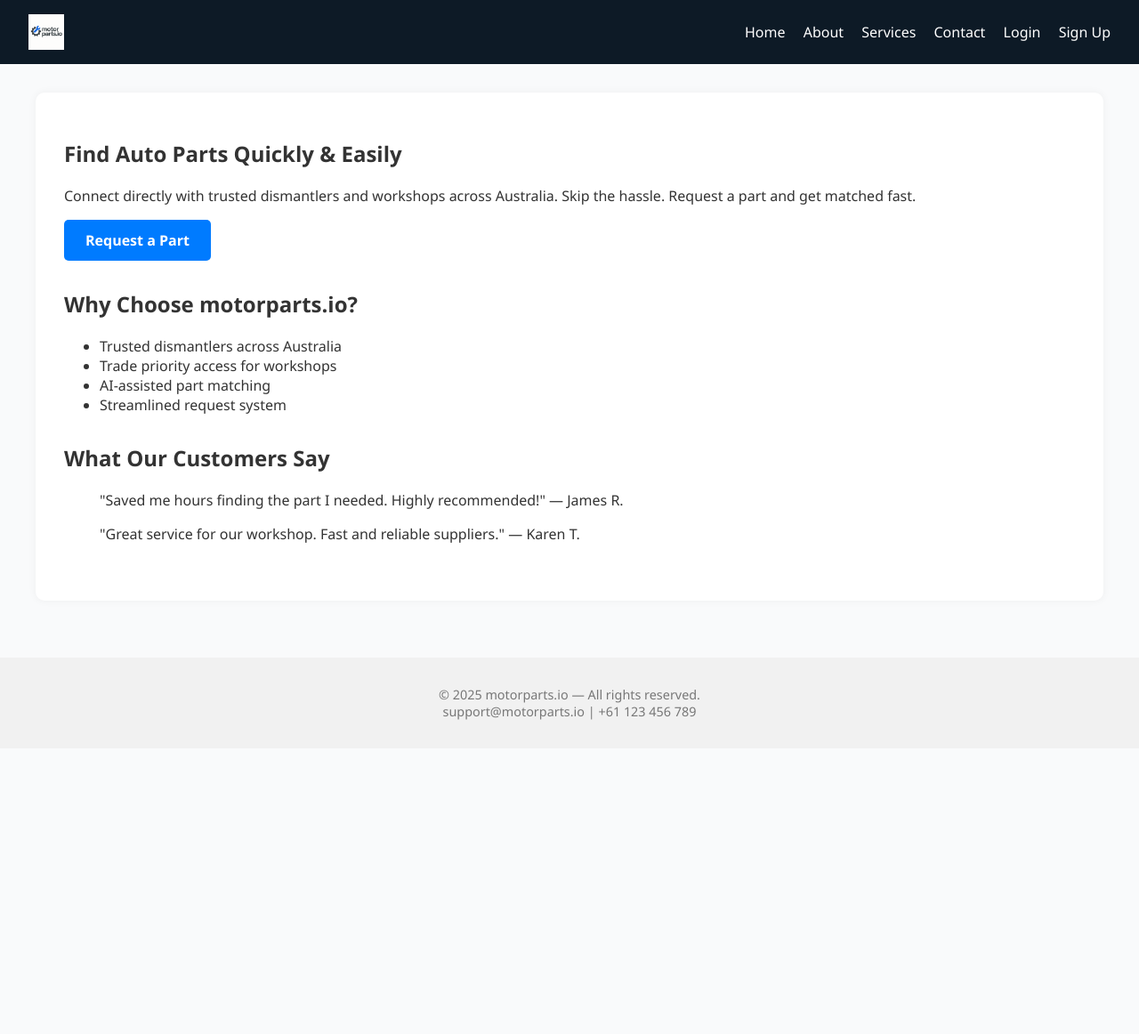
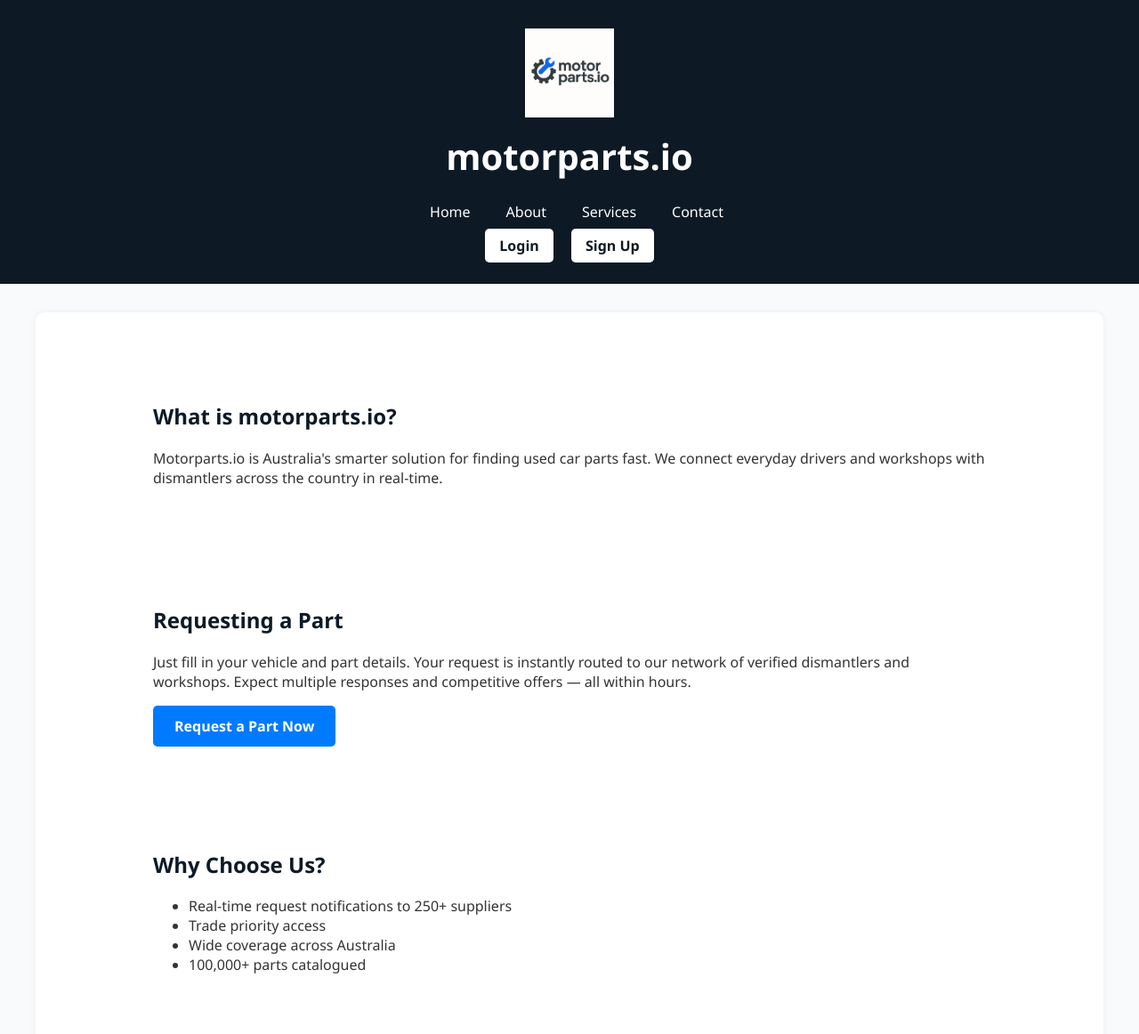
Before and after one commit to motorparts-app/motorparts-app, a website: page public/index.html in a window 1280 px wide. Shown: the top 1162 px of the page at 89% size. Before the commit the page ends 841 px from the top, so only its background shows below. Drawn offline with Linux system fonts and the light colour scheme.

Commit message:
Updated landing page with full redesign

```diff
--- a/public/index.html
+++ b/public/index.html
@@ -5,47 +5,165 @@
   <meta name="viewport" content="width=device-width, initial-scale=1.0"/>
   <title>motorparts.io — Find Auto Parts Fast</title>
   <link rel="stylesheet" href="style.css" />
+  <style>
+    .header {
+      display: flex;
+      flex-direction: column;
+      align-items: center;
+      padding: 2rem 1rem;
+      background-color: #0d1a26;
+      color: white;
+      text-align: center;
+    }
+    .header img {
+      height: 100px;
+      margin-bottom: 1rem;
+    }
+    .header h1 {
+      font-size: 2.5rem;
+      margin: 0;
+    }
+    .nav-links {
+      margin-top: 1.5rem;
+      display: flex;
+      gap: 1.5rem;
+      justify-content: center;
+    }
+    .nav-links a {
+      color: white;
+      text-decoration: none;
+      font-weight: 500;
+    }
+    .auth-buttons {
+      margin-top: 1rem;
+    }
+    .auth-buttons a {
+      background-color: white;
+      color: #0d1a26;
+      padding: 0.5rem 1rem;
+      margin: 0 0.5rem;
+      border-radius: 5px;
+      font-weight: bold;
+      text-decoration: none;
+    }
+    .section {
+      padding: 3rem 2rem;
+      max-width: 1000px;
+      margin: auto;
+    }
+    .section h2 {
+      color: #0d1a26;
+    }
+    .footer {
+      display: flex;
+      justify-content: space-between;
+      flex-wrap: wrap;
+      background-color: #f1f1f1;
+      padding: 2rem;
+      font-size: 0.9rem;
+      color: #555;
+    }
+    .footer div {
+      flex: 1 1 300px;
+      margin: 1rem 0;
+    }
+    .footer ul {
+      list-style: none;
+      padding: 0;
+    }
+    .footer ul li {
+      margin-bottom: 0.5rem;
+    }
+    .footer-center {
+      text-align: center;
+    }
+    .social-icons img {
+      width: 24px;
+      margin-right: 10px;
+    }
+  </style>
 </head>
 <body>
-  <header>
-    <img src="/logo.png" alt="motorparts.io" />
-    <nav>
+
+  <header class="header">
+    <img src="/logo.png" alt="motorparts.io Logo" />
+    <h1>motorparts.io</h1>
+    <nav class="nav-links">
       <a href="index.html">Home</a>
       <a href="about.html">About</a>
       <a href="services.html">Services</a>
       <a href="contact.html">Contact</a>
+    </nav>
+    <div class="auth-buttons">
       <a href="login.html">Login</a>
       <a href="signup.html">Sign Up</a>
-    </nav>
+    </div>
   </header>
 
   <main>
-    <section>
-      <h1>Find Auto Parts Quickly & Easily</h1>
-      <p>Connect directly with trusted dismantlers and workshops across Australia. Skip the hassle. Request a part and get matched fast.</p>
-      <a href="request.html" class="btn">Request a Part</a>
+    <section class="section">
+      <h2>What is motorparts.io?</h2>
+      <p>Motorparts.io is Australia's smarter solution for finding used car parts fast. We connect everyday drivers and workshops with dismantlers across the country in real-time.</p>
     </section>
 
-    <section>
-      <h2>Why Choose motorparts.io?</h2>
+    <section class="section">
+      <h2>Requesting a Part</h2>
+      <p>Just fill in your vehicle and part details. Your request is instantly routed to our network of verified dismantlers and workshops. Expect multiple responses and competitive offers — all within hours.</p>
+      <a href="request.html" class="btn">Request a Part Now</a>
+    </section>
+
+    <section class="section">
+      <h2>Why Choose Us?</h2>
       <ul>
-        <li>Trusted dismantlers across Australia</li>
-        <li>Trade priority access for workshops</li>
-        <li>AI-assisted part matching</li>
-        <li>Streamlined request system</li>
+        <li>Real-time request notifications to 250+ suppliers</li>
+        <li>Trade priority access</li>
+        <li>Wide coverage across Australia</li>
+        <li>100,000+ parts catalogued</li>
       </ul>
     </section>
 
-    <section>
-      <h2>What Our Customers Say</h2>
-      <blockquote>"Saved me hours finding the part I needed. Highly recommended!" — James R.</blockquote>
-      <blockquote>"Great service for our workshop. Fast and reliable suppliers." — Karen T.</blockquote>
+    <section class="section">
+      <h2>Our Services</h2>
+      <ul>
+        <li>Used parts sourcing for European vehicles</li>
+        <li>Instant quotes from dismantlers</li>
+        <li>Direct workshop-to-supplier communication</li>
+        <li>Login access for mechanics and trade users</li>
+      </ul>
+    </section>
+
+    <section class="section">
+      <h2>What Our Clients Say</h2>
+      <blockquote>"Amazing service! We received multiple part offers within a day and saved 30% on costs!" — John from Sydney</blockquote>
+      <blockquote>"As a panel shop, this platform cuts our parts sourcing time in half!" — Karen from Melbourne</blockquote>
     </section>
   </main>
 
-  <footer>
-    &copy; 2025 motorparts.io — All rights reserved.<br>
-    support@motorparts.io | +61 123 456 789
+  <footer class="footer">
+    <div>
+      <h4>Pages</h4>
+      <ul>
+        <li><a href="index.html">Home</a></li>
+        <li><a href="about.html">About</a></li>
+        <li><a href="services.html">Services</a></li>
+        <li><a href="contact.html">Contact</a></li>
+      </ul>
+    </div>
+    <div class="footer-center">
+      <p>&copy; 2025 motorparts.io — All rights reserved.</p>
+      <div class="social-icons">
+        <img src="https://img.icons8.com/ios-filled/50/000000/facebook-new.png"/>
+        <img src="https://img.icons8.com/ios-filled/50/000000/instagram-new.png"/>
+        <img src="https://img.icons8.com/ios-filled/50/000000/linkedin.png"/>
+      </div>
+    </div>
+    <div>
+      <h4>Contact</h4>
+      <p>Email: support@motorparts.io</p>
+      <p>Phone: +61 123 456 789</p>
+      <p>Melbourne, Australia</p>
+    </div>
   </footer>
+
 </body>
 </html>
```
